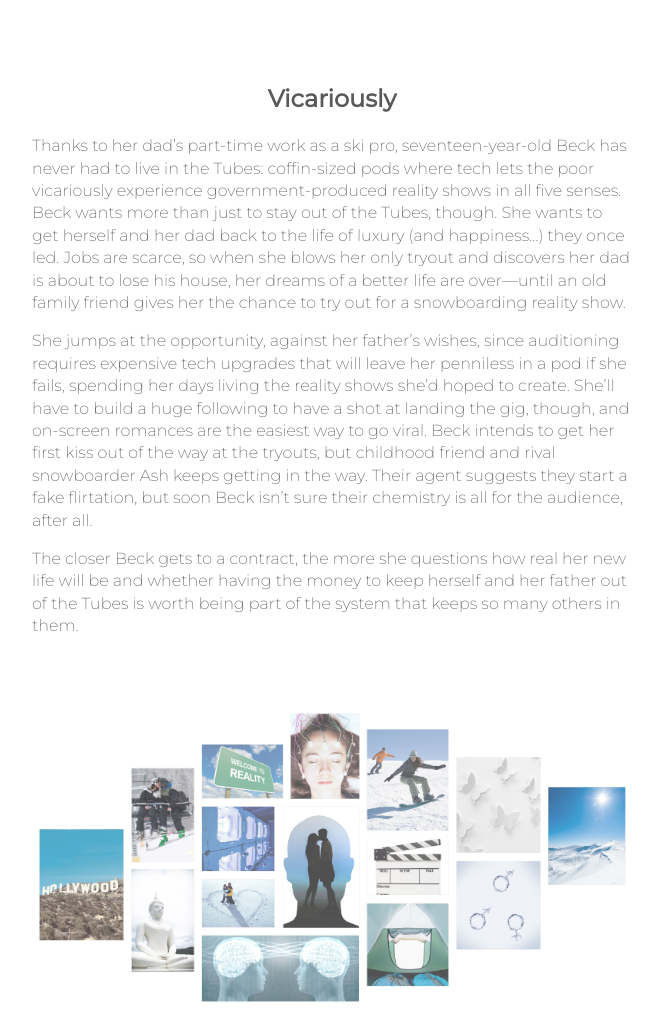
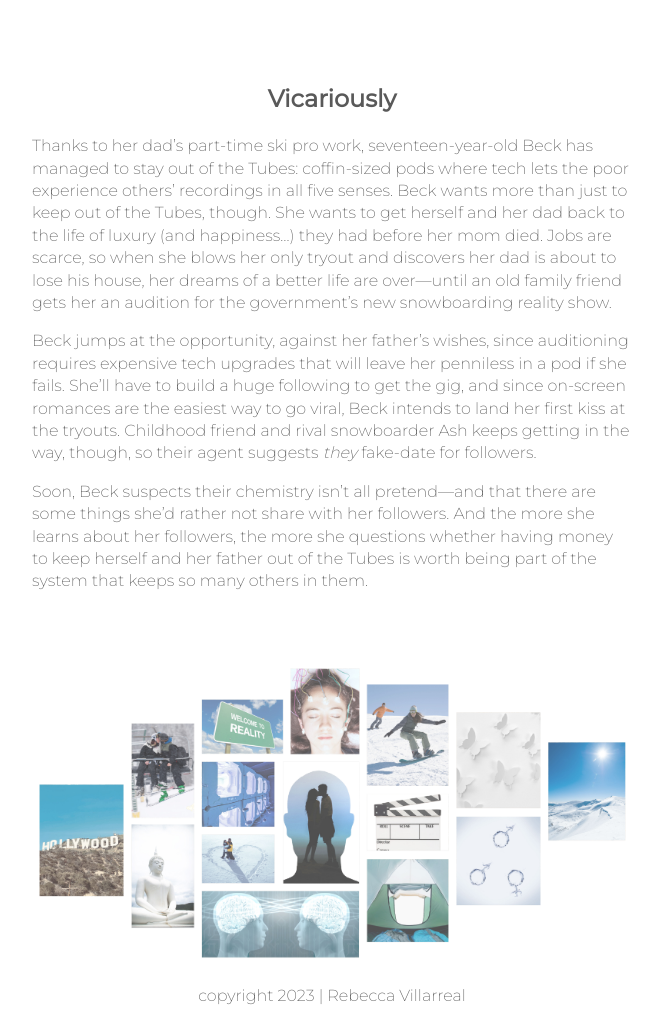
Before and after one commit to clairevilla42/rv-author-site-3, a website: page books/index.html in a window 1280 px wide. Shown: the part 380-1396 px from the top of the page, without its empty margins (308-968 px from the left). Drawn offline with Linux system fonts and the light colour scheme; files that its build step writes are made by us from their sources; files whose address does not match are found by name.

Commit message:
revised blurb copy, links open in same tab, font weight in h1 lighter

```diff
--- a/books/index.html
+++ b/books/index.html
@@ -39,8 +39,8 @@
         <h2>creator and destroyer of imaginary worlds</h2>
         <nav>
             <ul>
-                <li><a href="../index.html" target="_blank">home</a></li>
-                <li><a href="../about/index.html" target="_blank">about</a></li>
+                <li><a href="../index.html">home</a></li>
+                <li><a href="../about/index.html">about</a></li>
                 <li><a href="mailto:villarreal.rebecca@gmail.com" target="_blank">contact</a></li>
             </ul>
         </nav>
@@ -50,23 +50,22 @@
         <div class="content-wrapper">
             <div class="books-article">
                 <h2>Vicariously</h2>
-                <p>Thanks to her dad’s part-time work as a ski pro, seventeen-year-old Beck has never had to live in the
-                    Tubes: coffin-sized pods where tech lets the poor vicariously experience government-produced reality
-                    shows in all five senses. Beck wants more than just to stay out of the Tubes, though. She wants to
-                    get herself and her dad back to the life of luxury (and happiness…) they once led. Jobs are scarce,
-                    so when she blows her only tryout and discovers her dad is about to lose his house, her dreams of a
-                    better life are over—until an old family friend gives her the chance to try out for a snowboarding
+                <p>Thanks to her dad’s part-time ski pro work, seventeen-year-old Beck has managed to stay out of the
+                    Tubes: coffin-sized pods where tech lets the poor experience others’ recordings in all five senses.
+                    Beck wants more than just to keep out of the Tubes, though. She wants to get herself and her dad
+                    back to the life of luxury (and happiness…) they had before her mom died. Jobs are scarce, so when
+                    she blows her only tryout and discovers her dad is about to lose his house, her dreams of a better
+                    life are over—until an old family friend gets her an audition for the government’s new snowboarding
                     reality show.</p>
-                <p>She jumps at the opportunity, against her father’s wishes, since auditioning requires expensive tech
-                    upgrades that will leave her penniless in a pod if she fails, spending her days living the reality
-                    shows she’d hoped to create. She’ll have to build a huge following to have a shot at landing the
-                    gig, though, and on-screen romances are the easiest way to go viral. Beck intends to get her first
-                    kiss out of the way at the tryouts, but childhood friend and rival snowboarder Ash keeps getting in
-                    the way. Their agent suggests they start a fake flirtation, but soon Beck isn’t sure their chemistry
-                    is all for the audience, after all.</p>
-                <p>The closer Beck gets to a contract, the more she questions how real her new life will be and whether
-                    having the money to keep herself and her father out of the Tubes is worth being part of the system
-                    that keeps so many others in them.</p>
+                <p>Beck jumps at the opportunity, against her father’s wishes, since auditioning requires expensive tech
+                    upgrades that will leave her penniless in a pod if she fails. She’ll have to build a huge following
+                    to get the gig, and since on-screen romances are the easiest way to go viral, Beck intends to land
+                    her first kiss at the tryouts. Childhood friend and rival snowboarder Ash keeps getting in the way,
+                    though, so their agent suggests <i>they</i> fake-date for followers.</p>
+                <p>Soon, Beck suspects their chemistry isn’t all pretend—and that there are some things she’d rather not
+                    share with her followers. And the more she learns about her followers, the more she questions
+                    whether having money to keep herself and her father out of the Tubes is worth being part of the
+                    system that keeps so many others in them.</p>
             </div>
             <div class="books-img">
                 <img src="../img/moodboard_website_small.jpg" alt="Vicariously mood board">
--- a/css/main.css
+++ b/css/main.css
@@ -100,7 +100,7 @@
   text-transform: uppercase;
   font-size: 3.5em;
   color: #595959;
-  font-weight: 600;
+  font-weight: 400;
   margin-top: 100px;
 }
 
```
